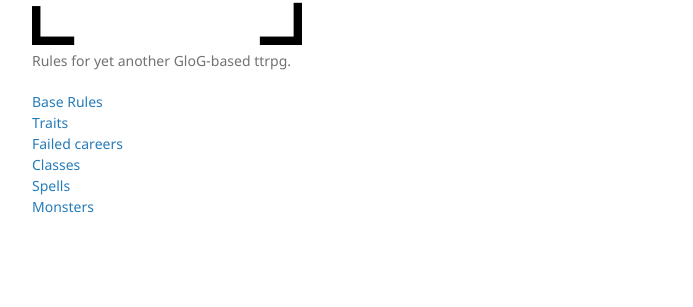
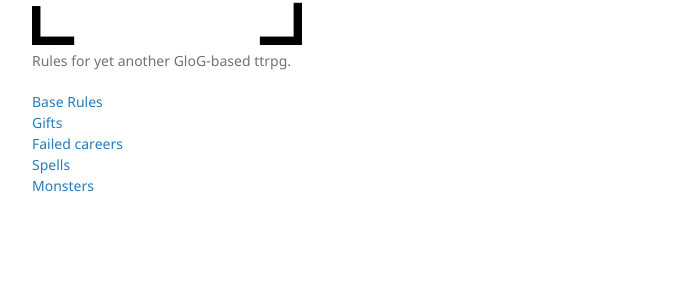
Before and after one commit to Bartapapa/legend, a Jekyll site: the page built from docs/pages/another-page.md, in a window 1280 px wide. Shown: the part 233-540 px from the top of the page, without its empty margins (178-871 px from the left). Built offline with Jekyll 4.4.1, drawn with Linux system fonts in a browser that asks for light colours; our own code applies the rules of GitHub Pages for plain Markdown files.

Commit message:
Update default.html

```diff
--- a/docs/_layouts/default.html
+++ b/docs/_layouts/default.html
@@ -25,9 +25,8 @@
 
           <nav>
             <a href="{{ site.baseurl }}/base-rules/">Base Rules</a> <br>
-            <a href="{{ site.baseurl }}/traits/">Traits</a> <br>
+            <a href="{{ site.baseurl }}/gifts/">Gifts</a> <br>
             <a href="{{ site.baseurl }}/failed-careers/">Failed careers</a> <br>
-            <a href="{{ site.baseurl }}/classes">Classes</a> <br>
             <a href="{{ site.baseurl }}/spells">Spells</a> <br>
             <a href="{{ site.baseurl }}/monsters">Monsters</a> <br>
           </nav>
```
